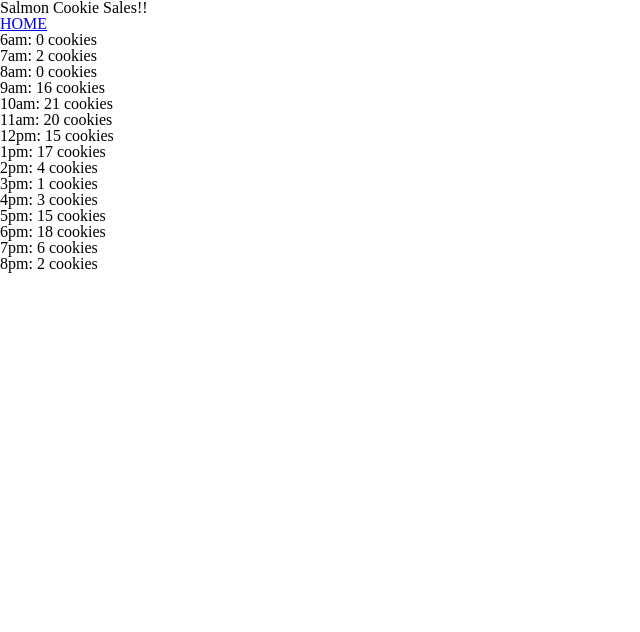
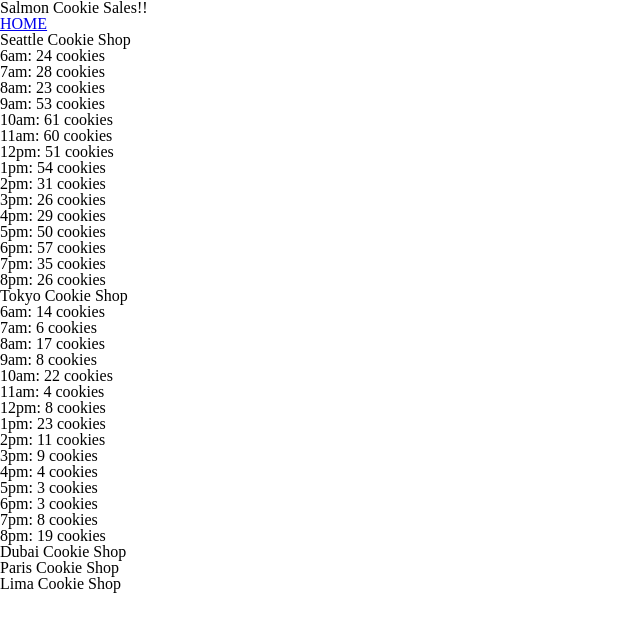
Before and after one commit to Dirrbick/cookie-stand, a plain HTML site: page sales.html in a window 1280 px wide. Shown: the whole page, without its empty margins (0-640 px from the left). Drawn offline with Linux system fonts and the light colour scheme.

Commit message:
set up tokyo object and adjusted the randomized number generator

```diff
--- a/js/app.js
+++ b/js/app.js
@@ -23,8 +23,30 @@ var seattleCookieSales = {
     }
   },
   randomCookies: function(min, max) {
-    return Math.floor(Math.random() * Math.floor(min, max));
+    return Math.floor(Math.random() * (max - min) + min);
   },
 };
 
 seattleCookieSales.calculate();
+
+var tokyoCookieSales = {
+  minCustomersPerHour: 3,
+  maxCustomersPerHour: 24,
+  averageCookiesPerCust: 1.2,
+  customersPerHour: [],
+  cookiesPerHour: [],
+  totalCookiesPerDay: 0,
+
+  calculate: function() {
+    for (var i = 0; i < shopHours.length; i++){
+      var liEl = document.createElement('li');
+      liEl.textContent = `${shopHours[i]}: ${this.randomCookies(this.minCustomersPerHour, this.maxCustomersPerHour)} cookies`;
+      tokyoCookieShopElement.appendChild(liEl);
+    }
+  },
+  randomCookies: function(min, max) {
+    return Math.floor(Math.random() * (max - min) + min);
+  },
+};
+
+tokyoCookieSales.calculate();
--- a/sales.html
+++ b/sales.html
@@ -17,11 +17,26 @@
   </header>
   <main>
     <div>
-      <ul id="seattleCookieShop"></ul>
-      <ul id="tokyoCookieShop"></ul>
-      <ul id="dubaiCookieShop"></ul>
-      <ul id="parisCookieShop"></ul>
-      <ul id="limaCookieShop"></ul>
+      <h2>
+        Seattle Cookie Shop
+        <ul id="seattleCookieShop"></ul>
+      </h2>
+      <h2>
+        Tokyo Cookie Shop
+        <ul id="tokyoCookieShop"></ul>
+      </h2>
+      <h2>
+        Dubai Cookie Shop
+        <ul id="dubaiCookieShop"></ul>
+      </h2>
+      <h2>
+        Paris Cookie Shop
+        <ul id="parisCookieShop"></ul>
+      </h2>
+      <h2>
+        Lima Cookie Shop
+        <ul id="limaCookieShop"></ul>
+      </h2>
     </div>
   </main>
   <script src="js/app.js"></script>
```
